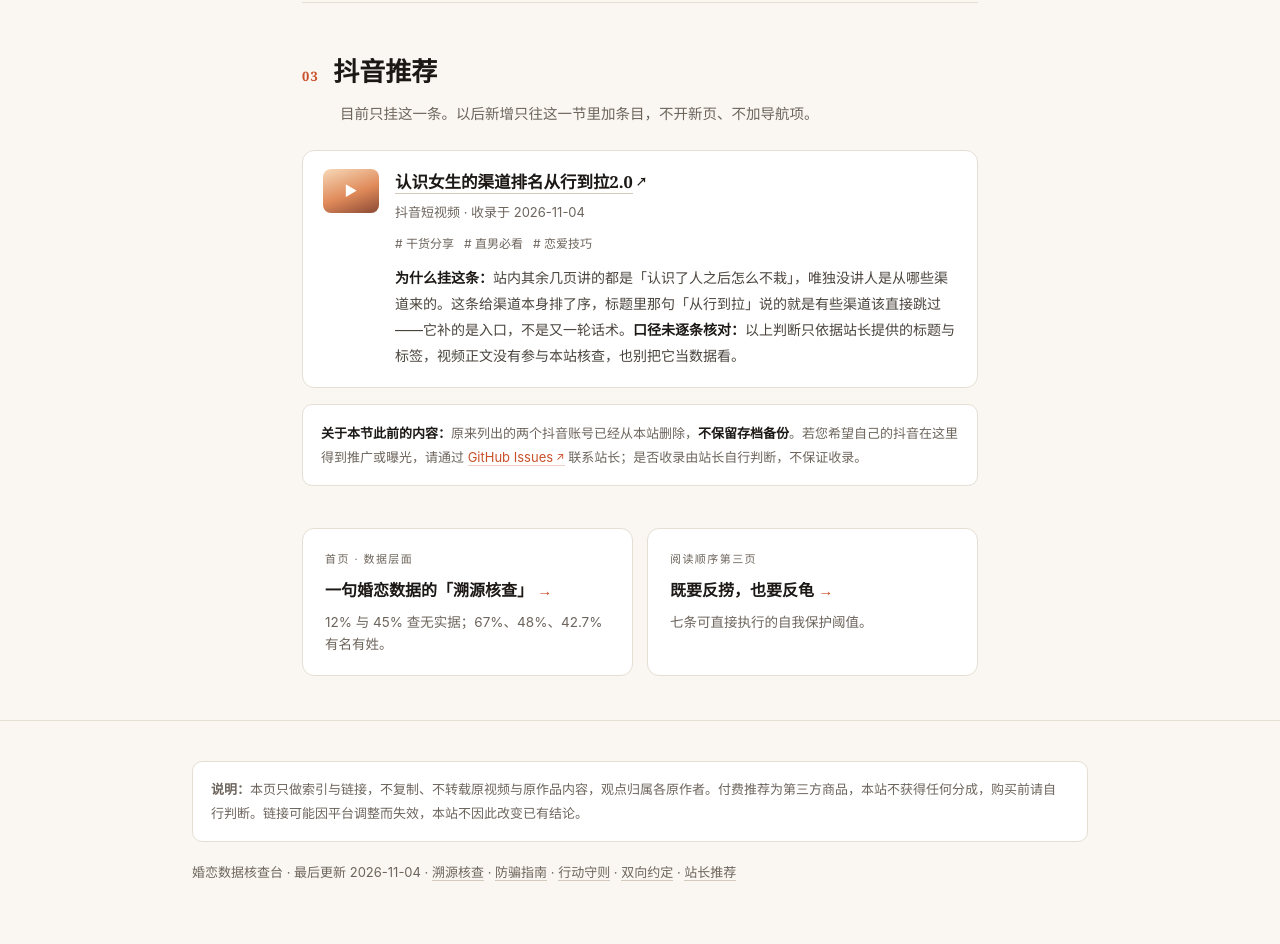
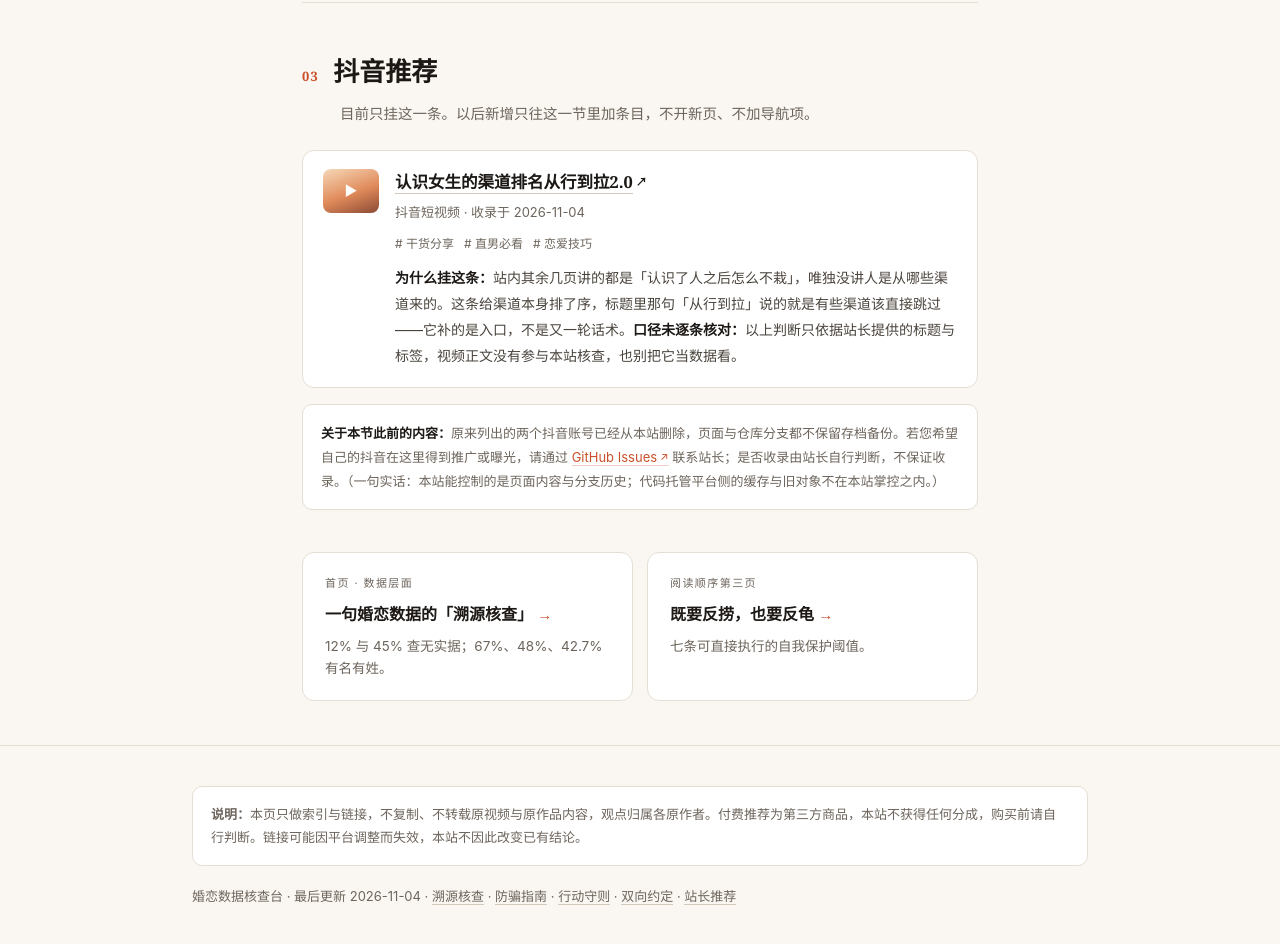
Before and after one commit to dujeongil-galaxy/dating-data-factcheck, a plain HTML site: page picks.html in a window 1280 px wide. Shown: the part 1731-2675 px from the top of the page. Drawn offline with Linux system fonts and the light colour scheme.

Commit message:
记录历史改写的结果，并清掉指向旧提交的路标
改写 41 个提交后复检：HEAD 可达的全部提交与提交说明 0 处残留，本地
对象库 prune 后 122 个 blob 全干净，改写前后 HEAD 文件内容一字未变。

但强推没有真正抹掉服务端数据——实测按旧哈希取原始文件仍返回 200 且
字段齐全。README 如实记下这条边界，并删掉两处已不可达的旧提交哈希引用
（留着等于给旧数据立路标）。picks.html 的存档说明补一句实话：本站能控制
的是页面内容与分支历史，托管平台侧的缓存不在掌控内。

```diff
--- a/picks.html
+++ b/picks.html
@@ -232,7 +232,7 @@
       </div>
     </div>
 
-    <p class="note"><b>关于本节此前的内容：</b>原来列出的两个抖音账号已经从本站删除，<b>不保留存档备份</b>。若您希望自己的抖音在这里得到推广或曝光，请通过 <a href="https://github.com/dujeongil-galaxy/dating-data-factcheck/issues" target="_blank" rel="noopener noreferrer">GitHub Issues<span class="ext">↗</span></a> 联系站长；是否收录由站长自行判断，不保证收录。</p>
+    <p class="note"><b>关于本节此前的内容：</b>原来列出的两个抖音账号已经从本站删除，页面与仓库分支都不保留存档备份。若您希望自己的抖音在这里得到推广或曝光，请通过 <a href="https://github.com/dujeongil-galaxy/dating-data-factcheck/issues" target="_blank" rel="noopener noreferrer">GitHub Issues<span class="ext">↗</span></a> 联系站长；是否收录由站长自行判断，不保证收录。（一句实话：本站能控制的是页面内容与分支历史；代码托管平台侧的缓存与旧对象不在本站掌控之内。）</p>
   </section>
 
   <div class="links2">
```
Also changed, not shown: 1 other file.
